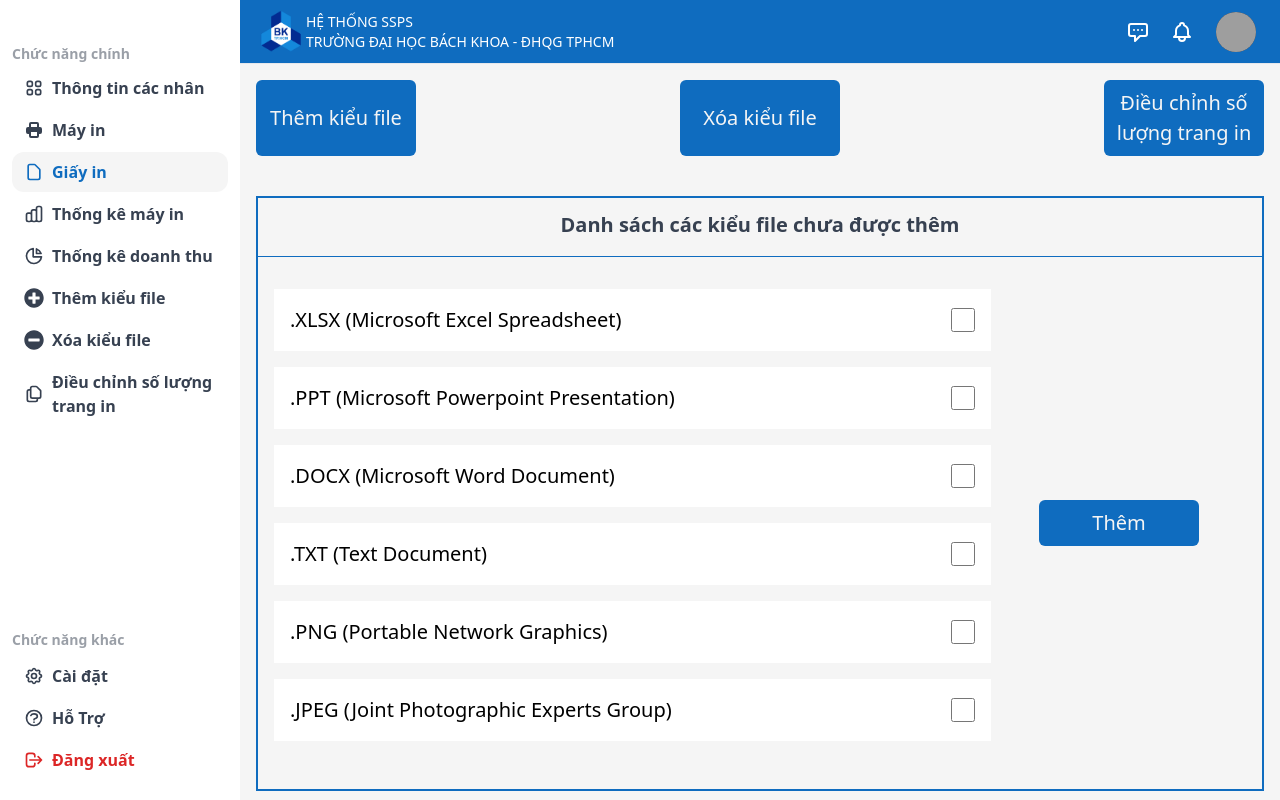
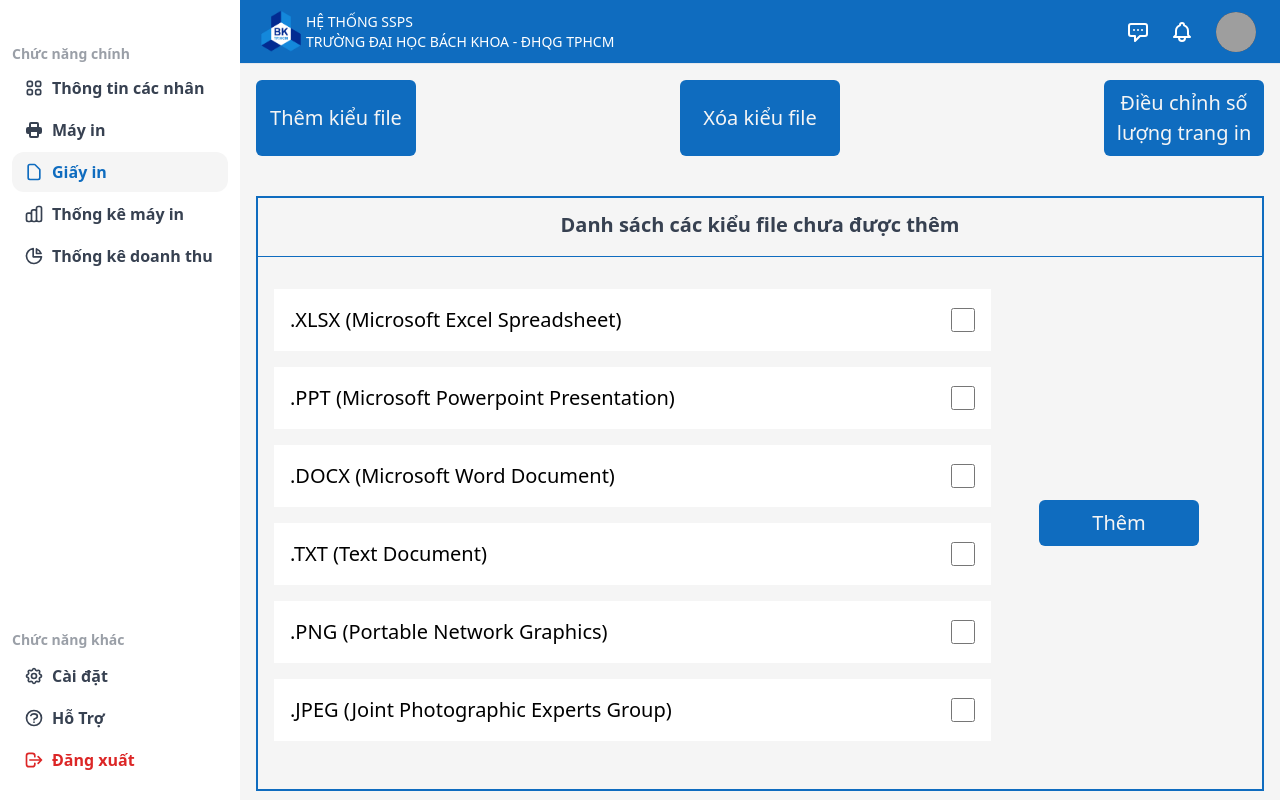
Before and after one commit to vanbuile/SSPS, a React (Create React App) app in the folder client/: page /admin/paperAdmin in a window 1280 px wide. Built offline with nearby package versions, Linux system fonts and the light colour scheme; grey boxes are pictures that could not be loaded.

Commit message:
Update Sidebar.js - bỏ 3 mục "Thêm/Xóa kiểu file" "Điều chỉnh số lượng"
thay vào đó dùng mục paperAdmin

```diff
--- a/client/src/layouts/admin/Sidebar.js
+++ b/client/src/layouts/admin/Sidebar.js
@@ -11,10 +11,7 @@ import {
 	HiOutlineQuestionMarkCircle,
 	HiOutlineCog,
 	HiOutlineLogout,
-	HiOutlineDocumentDuplicate
 } from 'react-icons/hi'
-import {FaMinusCircle, FaPlusCircle} from 'react-icons/fa'
-
 
 const DASHBOARD_SIDEBAR_LINKS = [
 	{
@@ -46,24 +43,6 @@ const DASHBOARD_SIDEBAR_LINKS = [
 		label: 'Thống kê doanh thu',
 		path: '/admin/RevenueStatistics',
 		icon: <HiOutlineChartPie />
-	},
-	{
-		key: 'AddingType',
-		label: 'Thêm kiểu file',
-		path: '/admin/AddingType',
-		icon: <FaPlusCircle />
-	},
-	{
-		key: 'RemovingType',
-		label: 'Xóa kiểu file',
-		path: '/admin/RemovingType',
-		icon: <FaMinusCircle />
-	},
-	{
-		key: 'AdjustingDefaultPageNum',
-		label: 'Điều chỉnh số lượng trang in',
-		path: '/admin/AdjustingDefaultPageNum',
-		icon: <HiOutlineDocumentDuplicate />
 	}
 ]
 
```
